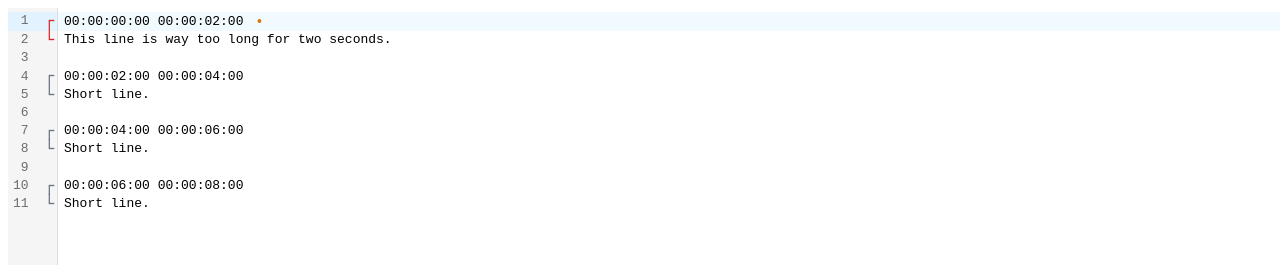
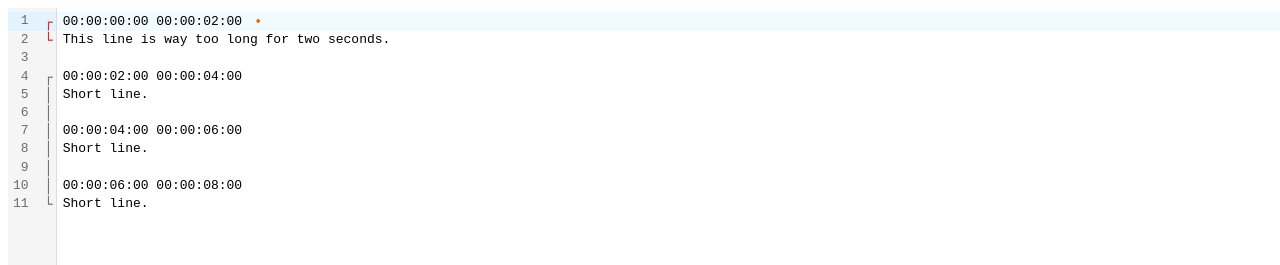
Before and after one commit to weiying-chen/sub, a React (Vite) app: page / in a window 1280 px wide. Shown: the top 265 px of the page. Built offline with nearby package versions, Linux system fonts and the light colour scheme.

Commit message:
Make gutter lines merge-aware

```diff
--- a/src/App.tsx
+++ b/src/App.tsx
@@ -72,7 +72,7 @@ export default function App() {
       timestampLinkGutter(findings),
       findingsDecorations(findings),
     ]
-  }, [value, findings])
+  }, [findings])
 
   return (
     <div style={{ width: '100vw', height: '100vh' }}>
--- a/src/cm/timestampLinkGutter.ts
+++ b/src/cm/timestampLinkGutter.ts
@@ -2,10 +2,82 @@ import { RangeSetBuilder } from '@codemirror/state'
 import { EditorView, GutterMarker, gutter } from '@codemirror/view'
 import type { Finding } from '../analysis/types'
 
+const FPS = 30
+
+const TIME_RE = /^(?<h>\d{2}):(?<m>\d{2}):(?<s>\d{2}):(?<f>\d{2})$/
 const TSV_RE =
   /^(?<start>\d{2}:\d{2}:\d{2}:\d{2})\t+(?<end>\d{2}:\d{2}:\d{2}:\d{2})\t+.*$/
 
-type LinkPart = 'start' | 'end'
+function parseTimecodeToFrames(tc: string): number | null {
+  const m = tc.trim().match(TIME_RE)
+  if (!m?.groups) return null
+
+  const h = Number(m.groups.h)
+  const mn = Number(m.groups.m)
+  const s = Number(m.groups.s)
+  const f = Number(m.groups.f)
+
+  if (
+    !Number.isFinite(h) ||
+    !Number.isFinite(mn) ||
+    !Number.isFinite(s) ||
+    !Number.isFinite(f)
+  ) {
+    return null
+  }
+
+  if (f < 0 || f >= FPS) return null
+
+  return h * 108000 + mn * 1800 + s * 30 + f
+}
+
+type Block = {
+  tsIndex: number
+  textIndex: number
+  text: string
+  startFrames: number
+  endFrames: number
+}
+
+function parseBlockImmediate(
+  doc: EditorView['state']['doc'],
+  tsIndex: number
+): Block | null {
+  const tsLine = doc.line(tsIndex + 1).text
+  const m = tsLine.match(TSV_RE)
+  if (!m?.groups) return null
+
+  const start = parseTimecodeToFrames(m.groups.start)
+  const end = parseTimecodeToFrames(m.groups.end)
+  if (start == null || end == null || end < start) return null
+
+  const textIndex = tsIndex + 1
+  if (textIndex >= doc.lines) return null
+
+  const text = doc.line(textIndex + 1).text
+  if (text.trim() === '') return null
+
+  return {
+    tsIndex,
+    textIndex,
+    text,
+    startFrames: start,
+    endFrames: end,
+  }
+}
+
+function findNextTimestampIndex(
+  doc: EditorView['state']['doc'],
+  fromIndexExclusive: number
+): number | null {
+  for (let i = fromIndexExclusive + 1; i < doc.lines; i++) {
+    const t = doc.line(i + 1).text
+    if (TSV_RE.test(t)) return i
+  }
+  return null
+}
+
+type LinkPart = 'start' | 'mid' | 'end'
 
 class LinkMarker extends GutterMarker {
   private part: LinkPart
@@ -22,40 +94,89 @@ class LinkMarker extends GutterMarker {
     span.className = `cm-ts-link cm-ts-link--${this.part} ${
       this.isBad ? 'cm-ts-link--bad' : 'cm-ts-link--ok'
     }`
-    span.textContent = this.part === 'start' ? '┌' : '└'
+
+    // start: ┌  mid: │  end: └
+    span.textContent =
+      this.part === 'start' ? '┌' : this.part === 'end' ? '└' : '│'
+
     return span
   }
 }
 
 export function timestampLinkGutter(findings: Finding[]) {
+  // CPS violations are anchored to the FIRST timestamp line of a merged run.
   const cpsBad = new Set<number>()
   for (const f of findings) {
-    if (f.type === 'CPS') cpsBad.add(f.lineIndex) // timestamp line index
+    if (f.type === 'CPS') cpsBad.add(f.lineIndex)
   }
 
   const markers = (view: EditorView) => {
     const b = new RangeSetBuilder<GutterMarker>()
     const doc = view.state.doc
 
+    const seenTs = new Set<number>()
+
     for (let tsIndex = 0; tsIndex < doc.lines; tsIndex++) {
+      if (seenTs.has(tsIndex)) continue
+
       const tsText = doc.line(tsIndex + 1).text
       if (!TSV_RE.test(tsText)) continue
 
-      // Only link to the *immediate* next line.
-      const englishIndex = tsIndex + 1
-      if (englishIndex >= doc.lines) continue
+      const first = parseBlockImmediate(doc, tsIndex)
+      if (!first) continue
 
-      const englishText = doc.line(englishIndex + 1).text
-      if (englishText.trim() === '') continue
+      // Build a merged run by scanning forward across timestamp blocks.
+      const runStart = first.tsIndex
+      let runEndText = first.textIndex
+      const runText = first.text
 
-      const isBad = cpsBad.has(tsIndex)
+      let scanTs = first.tsIndex
+      let scanEndFrames = first.endFrames
 
-      // Add the two markers only (no spanning over blank lines).
-      const tsLine = doc.line(tsIndex + 1)
-      b.add(tsLine.from, tsLine.from, new LinkMarker('start', isBad))
+      while (true) {
+        const nextTs = findNextTimestampIndex(doc, scanTs)
+        if (nextTs == null) break
 
-      const enLine = doc.line(englishIndex + 1)
-      b.add(enLine.from, enLine.from, new LinkMarker('end', isBad))
+        const next = parseBlockImmediate(doc, nextTs)
+        if (!next) break
+
+        const isMerged =
+          next.text === runText && next.startFrames === scanEndFrames
+
+        if (!isMerged) break
+
+        // Mark this timestamp as part of this run so we don't start a new run from it later.
+        seenTs.add(next.tsIndex)
+
+        // Extend run to include everything down to next text line.
+        runEndText = next.textIndex
+        scanTs = next.tsIndex
+        scanEndFrames = next.endFrames
+      }
+
+      // If it did NOT merge with anything, keep the simple 2-line "staple".
+      if (runEndText === first.textIndex) {
+        const isBad = cpsBad.has(first.tsIndex)
+
+        const tsLine = doc.line(first.tsIndex + 1)
+        b.add(tsLine.from, tsLine.from, new LinkMarker('start', isBad))
+
+        const enLine = doc.line(first.textIndex + 1)
+        b.add(enLine.from, enLine.from, new LinkMarker('end', isBad))
+
+        continue
+      }
+
+      // Merged run: draw a continuous column from the first timestamp to the last text.
+      const runIsBad = cpsBad.has(runStart)
+
+      for (let i = runStart; i <= runEndText; i++) {
+        const part: LinkPart =
+          i === runStart ? 'start' : i === runEndText ? 'end' : 'mid'
+
+        const line = doc.line(i + 1)
+        b.add(line.from, line.from, new LinkMarker(part, runIsBad))
+      }
     }
 
     return b.finish()
--- a/src/index.css
+++ b/src/index.css
@@ -1,13 +1,12 @@
-.cm-editor, .cm-scroller, .cm-content {
+.cm-editor,
+.cm-scroller,
+.cm-content {
   user-select: text !important;
   -webkit-user-select: text !important;
   pointer-events: auto !important;
 }
 
-.cm-scroller {
-  touch-action: pan-y;
-}
-
+.cm-scroller,
 .cm-content {
   touch-action: pan-y;
 }
@@ -21,12 +20,14 @@
   font-size: 14px;
   line-height: 1;
   margin-left: 4px;
-  vertical-align: middle; /* ← key fix */
+  vertical-align: middle;
 }
+
+/* ---- Timestamp link gutter ---- */
 
 /* Gutter container */
 .cm-ts-link-gutter {
-  width: 1.2em;
+  width: 1.1em;
 }
 
 /* Each gutter cell */
@@ -34,15 +35,25 @@
   display: flex;
   align-items: center;
   justify-content: center;
+
+  /* Keep the glyph vertically centered and consistent */
+  line-height: 1;
+  padding: 0;
 }
 
+/* The glyph itself */
 .cm-ts-link {
   width: 1ch;
   text-align: center;
   user-select: none;
-  font-family: ui-monospace, SFMono-Regular, Menlo, Monaco, Consolas, "Liberation Mono", monospace;
 
-  /* Stronger "OK" */
+  font-family: ui-monospace, SFMono-Regular, Menlo, Monaco, Consolas,
+    "Liberation Mono", monospace;
+
+  /* Make box drawing characters look consistent */
+  font-size: 14px;
+  line-height: 1;
+
   color: #6b7280; /* gray-500 */
   opacity: 1;
 }
@@ -51,13 +62,3 @@
   color: #dc2626; /* red-600 */
   opacity: 1;
 }
-
-/* Optional: make the vertical segments read as one line */
-.cm-ts-link--mid {
-  font-weight: 700;
-}
-
-.cm-ts-link--start,
-.cm-ts-link--end {
-  font-weight: 600;
-}
```
